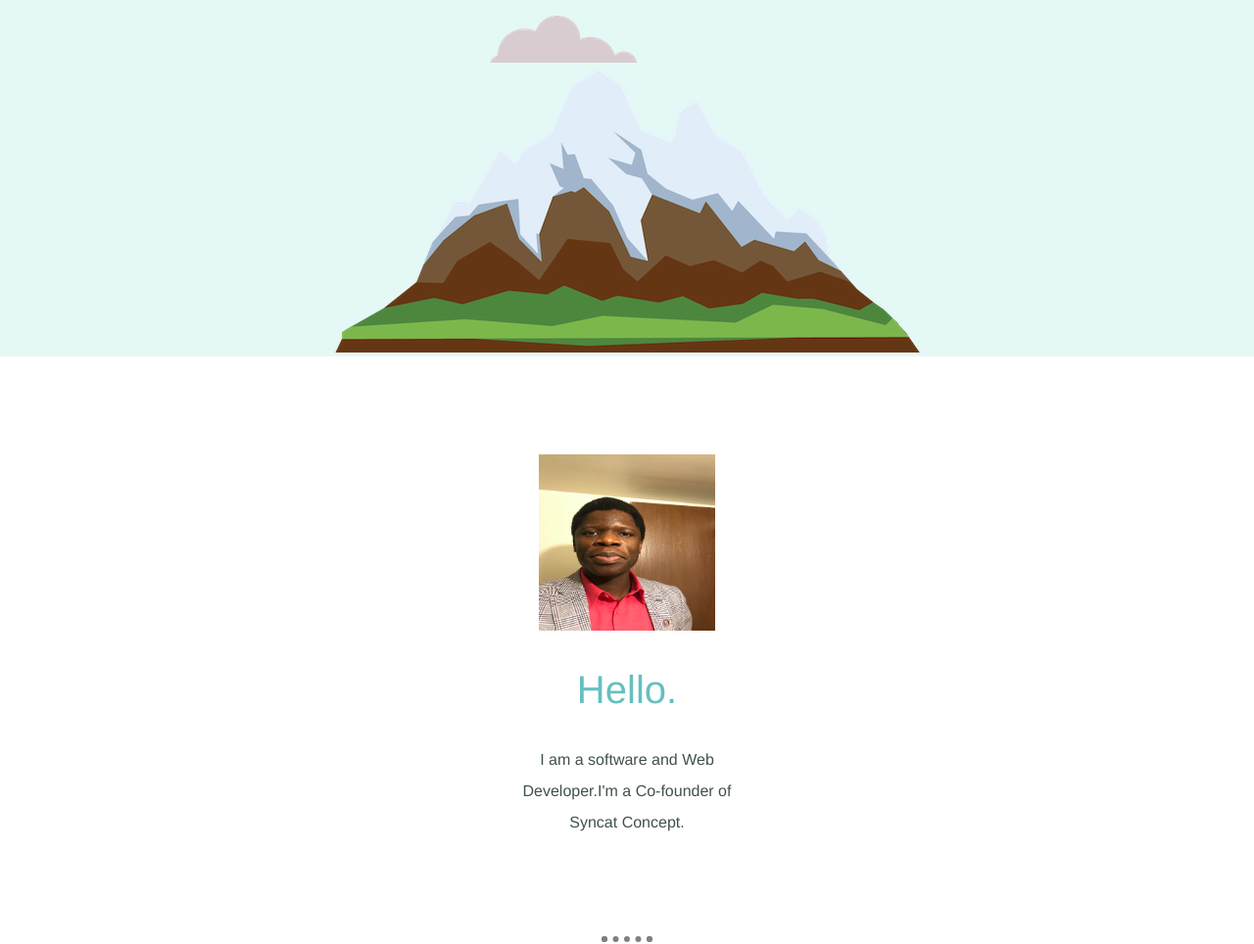
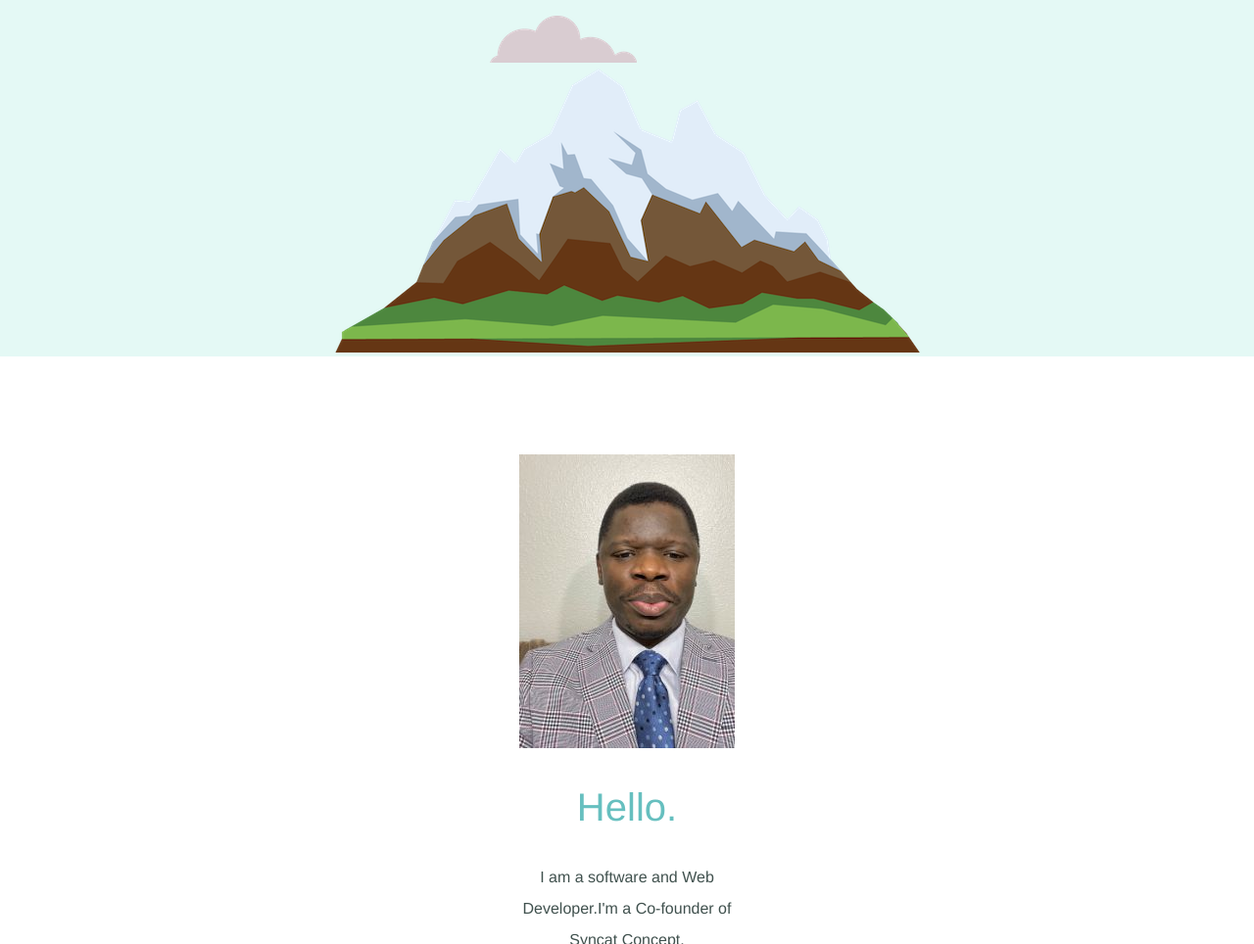
Before and after one commit to nasfol/MyPage, a plain HTML site: page index.html in a window 1280 px wide. Shown: the part 390-1354 px from the top of the page at 98% size. Drawn offline with Linux system fonts and the light colour scheme; a web font is replaced by a local one.

Commit message:
first Commit to image

```diff
--- a/index.html
+++ b/index.html
@@ -18,7 +18,7 @@
     </div>
     <div class="middle-container">
       <div class="profile">
-        <img src="images/foluso1.png" alt="Foluso Potrait">
+        <img src="images/foluso2.jpg" alt="Foluso Potrait">
         <h2>Hello.</h2>
         <p class="intro">I am a software and Web Developer.I'm a Co-founder of Syncat Concept.</p>
       </div>
```
Also changed, not shown: images/foluso2.jpg (added), 1 other file.
